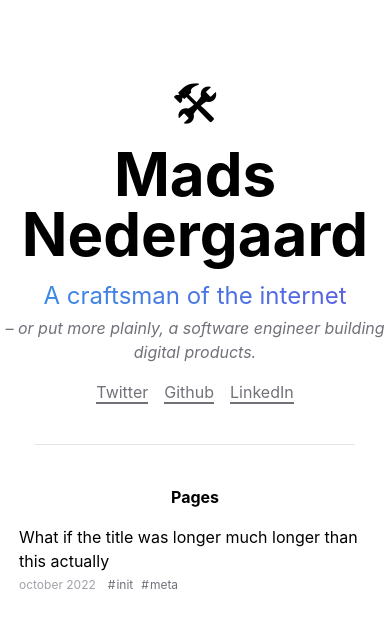
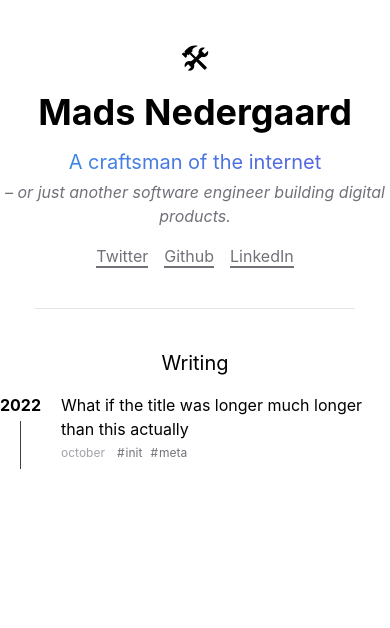
Before and after one commit to madsnedergaard/madsnedergaard.dk, a Next.js app: page / in a window 390 px wide. Shown: the top 628 px of the page. Built offline with nearby package versions, Linux system fonts and the light colour scheme.

Commit message:
Updates layout

```diff
--- a/components/Header.tsx
+++ b/components/Header.tsx
@@ -4,18 +4,13 @@ import cx from 'classnames';
 export default function Header() {
   return (
     <div className="mb-0 p-6">
-      <header className="flex flex-col items-center justify-between sm:flex-row">
-        <p
-          className={cx(
-            'bg-gradient-to-r from-[#3494E6] via-[#5961DF] to-[#EC6EAD] bg-clip-text text-transparent',
-            'mb-2 italic sm:mb-0'
-          )}
-        >
-          A post by Mads Nedergaard
+      <header className="flex flex-row items-center justify-between">
+        <NavLink href="/" className="text-sm">
+          Return to index
+        </NavLink>
+        <p className="animate-rainbow-text bg-gradient-to-r from-[#3494E6] via-[#5961DF] to-[#EC6EAD] bg-clip-text italic text-transparent dark:via-[#fcff9e] dark:to-[#EC6EAD]">
+          Writings of Mads Nedergaard
         </p>
-        <NavLink href="/" className="text-sm">
-          Return to frontpage
-        </NavLink>
       </header>
     </div>
   );
--- a/components/NavLink.tsx
+++ b/components/NavLink.tsx
@@ -8,12 +8,9 @@ type NavLinkProps = {
   className?: string;
 };
 export default function NavLink({ children, href, className = '' }: NavLinkProps) {
-  const isExternal = href.startsWith('http');
-  const ComponentWrapper = isExternal ? React.Fragment : Link;
-
   return (
-    <ComponentWrapper href={href}>
     <a
+      href={href}
       className={classNames(
         'border-b-2 border-zinc-500 text-zinc-500 transition-all hover:border-zinc-800 hover:text-zinc-800 dark:hover:border-zinc-400 dark:hover:text-zinc-400',
         className
@@ -21,6 +18,5 @@ export default function NavLink({ children, href, className = '' }: NavLinkProps
     >
       {children}
     </a>
-    </ComponentWrapper>
   );
 }
--- a/pages/[slug].tsx
+++ b/pages/[slug].tsx
@@ -11,14 +11,14 @@ const components = {
 
 const IntroSection = ({ data }: { data: PostData }) => (
   <div className="text-center">
-    <h1 className="m-4 mb-4 text-5xl font-bold sm:mt-12 sm:text-7xl">{data.title}</h1>
+    <h1 className="m-4 mb-4 text-3xl font-bold sm:mt-12 sm:text-4xl">{data.title}</h1>
     <div className="text-md mt-2 flex flex-col items-center justify-center space-x-2 sm:flex-row sm:text-sm">
       <time className=" italic text-zinc-500">Updated {data.updatedAt}</time>
       <span className="hidden text-zinc-500 sm:block">&mdash;</span>
-      <div className="flex flex-wrap justify-center space-x-1">
+      <div className="flex flex-wrap justify-center space-x-1 text-zinc-500 dark:text-zinc-400">
         {data?.tags?.map((t: string) => (
           <span key={t}>
-            <span className="mr-[1px]">#</span>
+            <span className="mr-[1px] text-zinc-400 dark:text-zinc-500">#</span>
             {t}
           </span>
         ))}
--- a/pages/index.tsx
+++ b/pages/index.tsx
@@ -15,10 +15,10 @@ interface LinkProps {
 const PostLink = ({ children, updatedAt, tags, href }: LinkProps) => (
   <React.Fragment>
     <NextLink href={href}>
-      <a className="rounded-md p-2 px-4 transition-all hover:bg-zinc-100 dark:hover:bg-zinc-900">
+      <a className="w-full rounded-md p-2 px-3 transition-all hover:bg-zinc-100 dark:hover:bg-zinc-900">
         <span className="block">{children}</span>
         <div className="mt-1 flex flex-wrap">
-          <span className="mr-2 text-xs text-zinc-400">{updatedAt}</span>
+          <span className="mr-2 text-xs text-zinc-400">{updatedAt.split(' ').slice(0, 1)}</span>
           {tags &&
             tags.map((t: string) => (
               <span key={t} className="mx-1 text-xs text-zinc-500">
@@ -33,9 +33,9 @@ const PostLink = ({ children, updatedAt, tags, href }: LinkProps) => (
 );
 
 interface HomeProps {
-  posts: PostWithSlug[];
+  postsByYear: PostsByYear;
 }
-const Home = ({ posts }: HomeProps) => {
+const Home = ({ postsByYear }: HomeProps) => {
   return (
     <React.Fragment>
       <Head>
@@ -44,16 +44,14 @@ const Home = ({ posts }: HomeProps) => {
         <link rel="icon" href="/favicon.ico" />
       </Head>
 
-      <main className="container mx-auto flex  flex-col items-center space-y-10  pt-20 pb-10 dark:text-white md:pt-40">
+      <main className="container mx-auto flex  flex-col items-center space-y-10  pt-10 pb-10 dark:text-white sm:pt-20">
         <section className="flex flex-col text-center">
-          <p className="text-5xl">🛠</p>
-          <h1 className="my-4 text-6xl font-bold">Mads Nedergaard</h1>
-          <p className="mb-1 animate-rainbow-text bg-gradient-to-r from-[#3494E6] via-[#5961DF] to-[#EC6EAD] bg-clip-text text-2xl text-transparent dark:via-[#fcff9e] dark:to-[#EC6EAD]">
+          <p className="text-3xl sm:text-5xl">🛠</p>
+          <h1 className="my-4 text-4xl font-bold sm:text-6xl">Mads Nedergaard</h1>
+          <p className="mb-1 animate-rainbow-text bg-gradient-to-r from-[#3494E6] via-[#5961DF] to-[#EC6EAD] bg-clip-text text-xl text-transparent dark:via-[#fcff9e] dark:to-[#EC6EAD] sm:text-2xl">
             A craftsman of the internet
           </p>
-          <p className="italic text-zinc-500">
-            &ndash; or put more plainly, a software engineer building digital products.
-          </p>
+          <p className="italic text-zinc-500">&ndash; or just another software engineer building digital products.</p>
           <div className="mt-4 space-x-4">
             <NavLink href="https://twitter.com/mads_nedergaard">Twitter</NavLink>
             <NavLink href="https://github.com/madsnedergaard">Github</NavLink>
@@ -61,14 +59,28 @@ const Home = ({ posts }: HomeProps) => {
           </div>
         </section>
         <hr className="w-80 border-zinc-200 dark:border-zinc-600" />
-        <section className="flex max-w-sm flex-col">
-          <p className="text-center font-bold">Pages</p>
+        <section className="flex max-w-lg flex-col">
+          <p className="text-center text-xl">Writing</p>
           <div className="flex flex-col space-y-2 pt-2">
-            {posts.map((p) => (
-              <PostLink key={p.slug} href={p.slug} updatedAt={p.data.updatedAt} tags={p.data.tags}>
-                {p.data.title}
-              </PostLink>
-            ))}
+            {Object.entries(postsByYear)
+              .sort(([a], [b]) => Number(b) - Number(a))
+              .map(([year, posts]) => (
+                <div key={year}>
+                  <div className="items-top flex flex-row">
+                    <div className="mr-2 flex flex-col items-center">
+                      <p className="mt-2 font-bold">{year}</p>
+                      <div className="ml-1/2 mt-1 h-full w-[1px] bg-zinc-700" />
+                    </div>
+                    <div className="flex w-full flex-col">
+                      {posts.map((p) => (
+                        <PostLink key={p.slug} href={p.slug} updatedAt={p.data.updatedAt} tags={p.data.tags}>
+                          {p.data.title}
+                        </PostLink>
+                      ))}
+                    </div>
+                  </div>
+                </div>
+              ))}
           </div>
         </section>
       </main>
@@ -76,12 +88,23 @@ const Home = ({ posts }: HomeProps) => {
   );
 };
 
-export const getStaticProps: GetStaticProps<{ posts: PostWithSlug[] }> = () => {
+type PostsByYear = { [key: string]: PostWithSlug[] };
+export const getStaticProps: GetStaticProps<{ postsByYear: PostsByYear }> = () => {
   const posts = getPosts();
+
+  // Group posts by year
+  const postsByYear = posts.reduce((acc, post) => {
+    const year = new Date(post.data.createdAt).getFullYear();
+    if (!acc[year]) {
+      acc[year] = [];
+    }
+    acc[year].push(post);
+    return acc;
+  }, {} as PostsByYear);
 
   return {
     props: {
-      posts,
+      postsByYear: postsByYear,
     },
   };
 };
```
Lines whose indentation alone changed are shown as unchanged.
